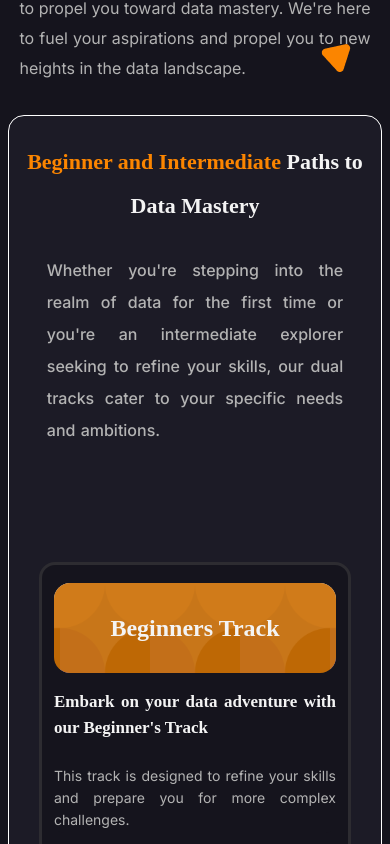
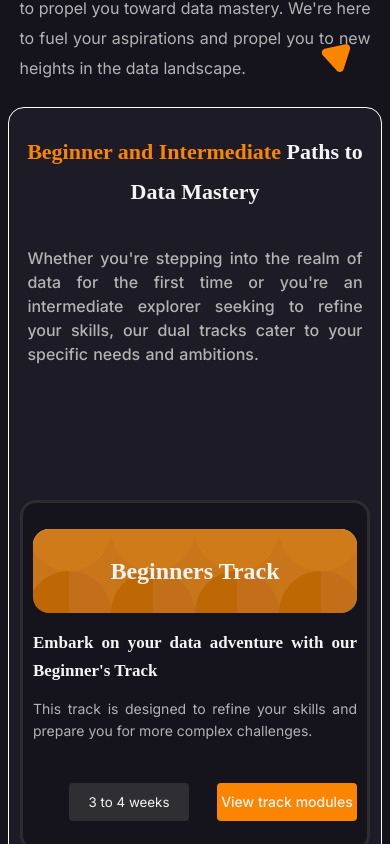
Before and after one commit to TheSaviourEking/dataepic_website, a React (Create React App) app: page / in a window 390 px wide. Shown: the part 1080-1924 px from the top of the page. Built offline with nearby package versions, Linux system fonts and the light colour scheme; the HTML template or start-up script is replaced by a standard one; a web font is replaced by a local one.

Commit message:
made changes to home page on mobile

```diff
--- a/src/styles/Home.css
+++ b/src/styles/Home.css
@@ -606,12 +606,17 @@ html {
   width: 60%;
 }
 
+
+
 /* dataepic */
 
+.main_wrapper .data_new {
+  width: 100%;
+
+}
+
 .main_wrapper .data_epic {
-  color: #f4f4f4;
   border-radius: 16px;
-  /* linear-gradient: rgba(255, 255, 255, 0.5) rgba(255, 255, 255, 0); */
   height: 70%;
   width: 80%;
   align-items: center;
@@ -640,7 +645,6 @@ html {
   height: 190px;
   margin-bottom: 30px;
   margin-top: 72px;
-  /* background-color: yellow; */
 }
 
 .data_new {
@@ -652,10 +656,10 @@ html {
   transition: 0.8s;
   border: 3px solid rgba(245, 238, 238, 0.035);
   border-radius: 16px;
+  color: #fff;
   /* margin: 20px; */
   width: 80%;
   margin-bottom: 20px;
-  color: #f4f4f4;
   justify-content: space-between;
   align-content: space-between;
   text-align: center;
@@ -795,8 +799,6 @@ html {
   margin: 10px;
 }
 
-
-
 .main_faqwrapper .mentors_textt {
   justify-content: center;
   display: flex;
@@ -904,8 +906,6 @@ html {
   padding-right: 12px;
 }
 /* width: 536px; put this back to faq-wrppers incase something goes wrong */
-
-
 
 
 
@@ -1015,22 +1015,19 @@ html {
     width: 96%;
     height: auto;
     border: 1px solid #ffffff;
+    margin: 0 auto;
   }
 
   .datamastery-wrapper {
     border-radius: 30px;
-    height: 1580px;
-  }
-
-  .main_wrapper .datamastery-info {
-    height: 50vh;
+    height: 1480px;
   }
 
   .datamastery-wrapper .datamastery-info h2 {
     font-size: 22px;
     width: auto;
     padding: 0 2%;
-    line-height: 44px;
+    line-height: 1.8;
     margin: 24px auto 34px;
     height: 80px;
   }
@@ -1041,9 +1038,10 @@ html {
 
   .datamastery-wrapper .datamastery-info p {
     font-size: 16px;
-    width: 76vw;
-    line-height: 32px;
+    width: 90%;
+    line-height: 1.5;
     text-align: justify;
+    margin: 0 auto;
   }
 
   .track-type {
@@ -1052,17 +1050,19 @@ html {
   .wrapper {
     width: 100%;
     background-color: burlywood;
+    padding: 20px 0;
   }
 
   .main_wrapper .track {
-    width: 80vw;
+    width: 94%;
     height: auto;
-
     border: 3px solid #4b4b4b73;
+    margin: 10px auto;
+    padding: 10px;
   }
 
   .main_wrapper .track_info {
-    height: 250px;
+    height: auto;
     margin: auto;
     text-align: justify;
   }
@@ -1070,19 +1070,15 @@ html {
   .beginner-type,
   .intermediate-type {
     width: 100%;
-    height: 90px;
-  }
-
-  .beginner-type h2 {
-    height: 90px;
+    height: auto;
+    /* height: 90px; */
+  }
+
+  .beginner-type h2,
+  .intermediate-type h2 {
+    height: auto;
     font-size: 24px;
     text-align: justify;
-  }
-  .intermediate-type h2 {
-    height: 90px;
-    font-size: 24px;
-    text-align: justify;
-    margin-top: 0;
   }
 
   .notes {
@@ -1092,12 +1088,14 @@ html {
 
   .notes h4 {
     width: 100%;
-    margin: 0 auto 24px;
+    margin: 0 auto 12px;
     align-items: center;
     justify-content: center;
     padding: 0;
     text-align: justify;
-    line-height: 26px;
+    line-height: 1.7;
+
+
   }
 
   .notes p {
@@ -1152,7 +1150,6 @@ html {
     align-items: center;
     margin: 14px auto;
   }
-
 
   .mentors_container {
     display: flex;
@@ -1188,13 +1185,14 @@ html {
     font-size: 14px;
   }
 
+
+
   /* DATAEPIC AREA */
   .main_wrapper .data_new {
     width: 100%;
   }
 
   .main_wrapper .data_epic {
-    width: 90vw;
     width: 96%;
     padding: 0;
   }
@@ -1202,7 +1200,7 @@ html {
   .dataepic_container {
     flex-direction: column;
     width: 96%;
-    gap: 10px;
+    gap: 20px;
   }
 
   .dataepic_wrap {
@@ -1210,6 +1208,10 @@ html {
     margin: 0 auto;
   }
 
+    .dataepic_mentors_text  {
+color: red;
+
+    }
   .dataepic_mentors_text p {
     width: 100%;
   }
@@ -1233,24 +1235,28 @@ html {
   }
 
   .dataepic_para {
-    padding: 0px 8px 0px 8px;
+    color: red;
+    padding: 0px 0px 0px 0px;
     /* margin: 0 auto; */
   }
 
   .dataepic_para h3 {
-    padding: 0 0 0 0;
+    padding: 0px 0px 0px 0px;
     margin-top: 0;
+    background-color: yellow;
   }
 
   .dataepic_para p {
-    width: 100%;
-    font-size: 15px;
+    text-align: justify;
+    width: 100%;
+    font-size: 13px;
     line-height: 28px;
     padding: 0;
+    background-color: aqua;
   }
 
   .dataepic_images {
-    padding: 0px 8px 0px 8px;
+    padding: 0px 0px 0px 4px;
   }
 
   .dataepic_images img {
@@ -1266,7 +1272,6 @@ html {
     height: auto;
     width: 96%;
   }
-
 
   .playback {
     height: 100%;
@@ -1295,15 +1300,12 @@ html {
 
   .main_wrapper .oranges {
     font-size: 26px;
-
   }
 
   .main_wrapper .playback {
     width: 100%;
     height: auto;
   }
-
-
 
   /* FAQ AREA */
   /* .main_faqwrapper {
@@ -1315,7 +1317,6 @@ html {
     flex-direction: column;
   } */
 
-
   .main_faqwrapper .mentors_textt {
     margin: 0 auto 4px;
   }
@@ -1335,7 +1336,7 @@ html {
     width: 96%;
   }
 
-  .accordion_three h2{
+  .accordion_three h2 {
     font-size: 18px;
   }
   .footer {
```
Also changed, not shown: src/pages/Home.js (+34 -8 lines).
